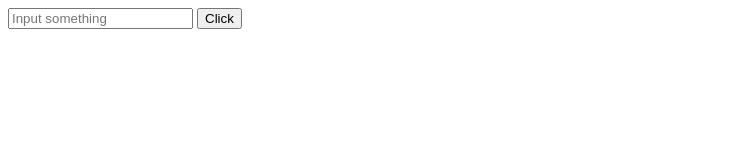
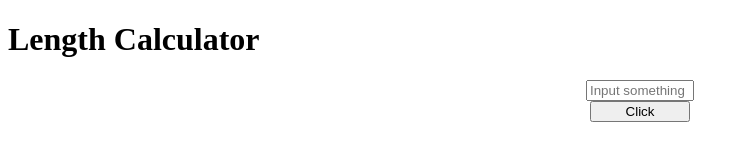
Before and after one commit to kliuha/calculator, a plain HTML site: page index.html in a window 1280 px wide. Shown: the whole page, without its empty margins (0-749 px from the left). Drawn offline with Linux system fonts and the light colour scheme.

Commit message:
HW-04 centre

```diff
--- a/index.html
+++ b/index.html
@@ -8,9 +8,9 @@
     <link rel="stylesheet" href="assets/style.css">
 </head>
 <body>
-
-    <input type="text" placeholder="Input something" class="inpt">
-    <input type="button" value="Click" class="inpb" >
+    <h1>Length Calculator</h1>
+    <input type="text" placeholder="Input something" class="inpt" style="margin-left:auto;margin-right: auto; width: 100px; display: block;">
+    <input type="button" value="Click" class="inpb"style="margin-left:auto;margin-right: auto; width: 100px; display: block;" >
     <p class="block"></p>
     <script src="assets/main.js"></script>
 </body>
```
